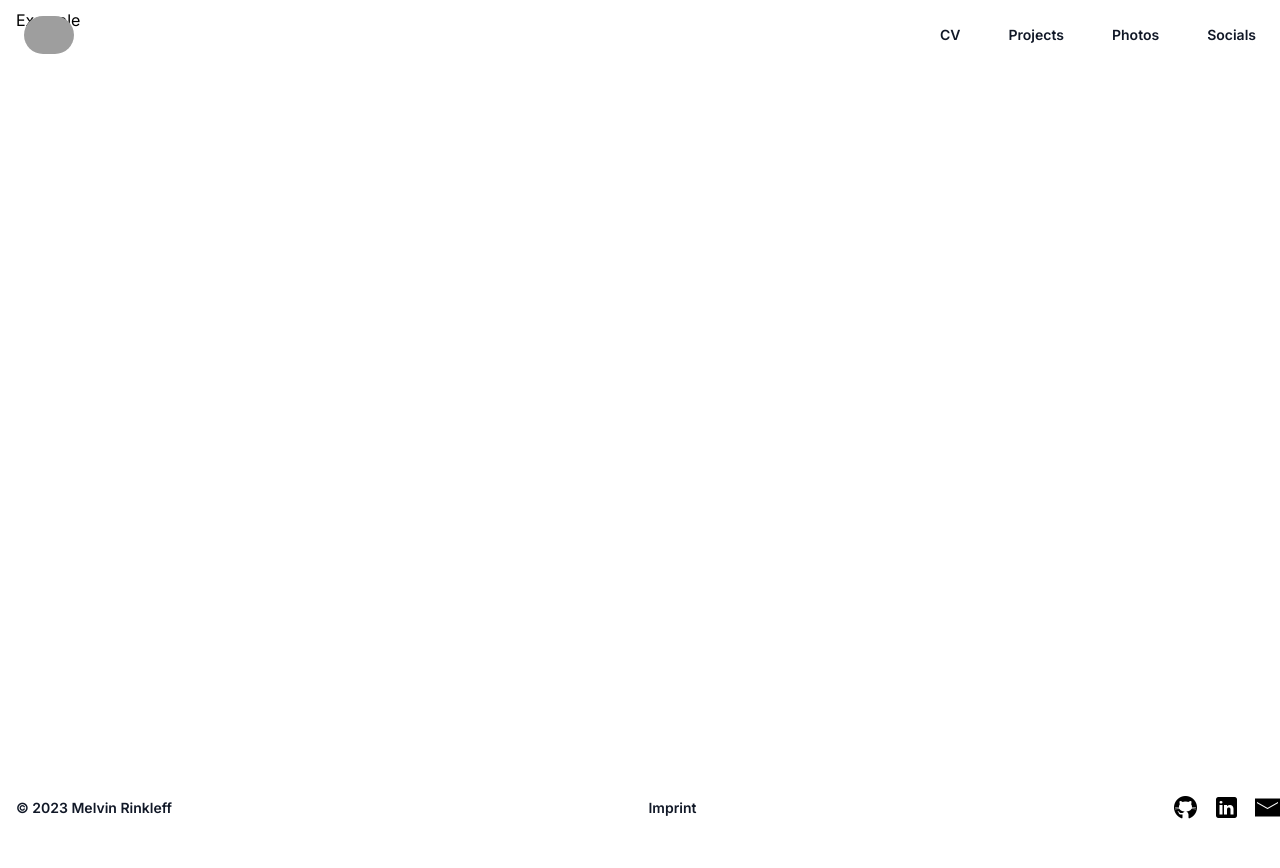
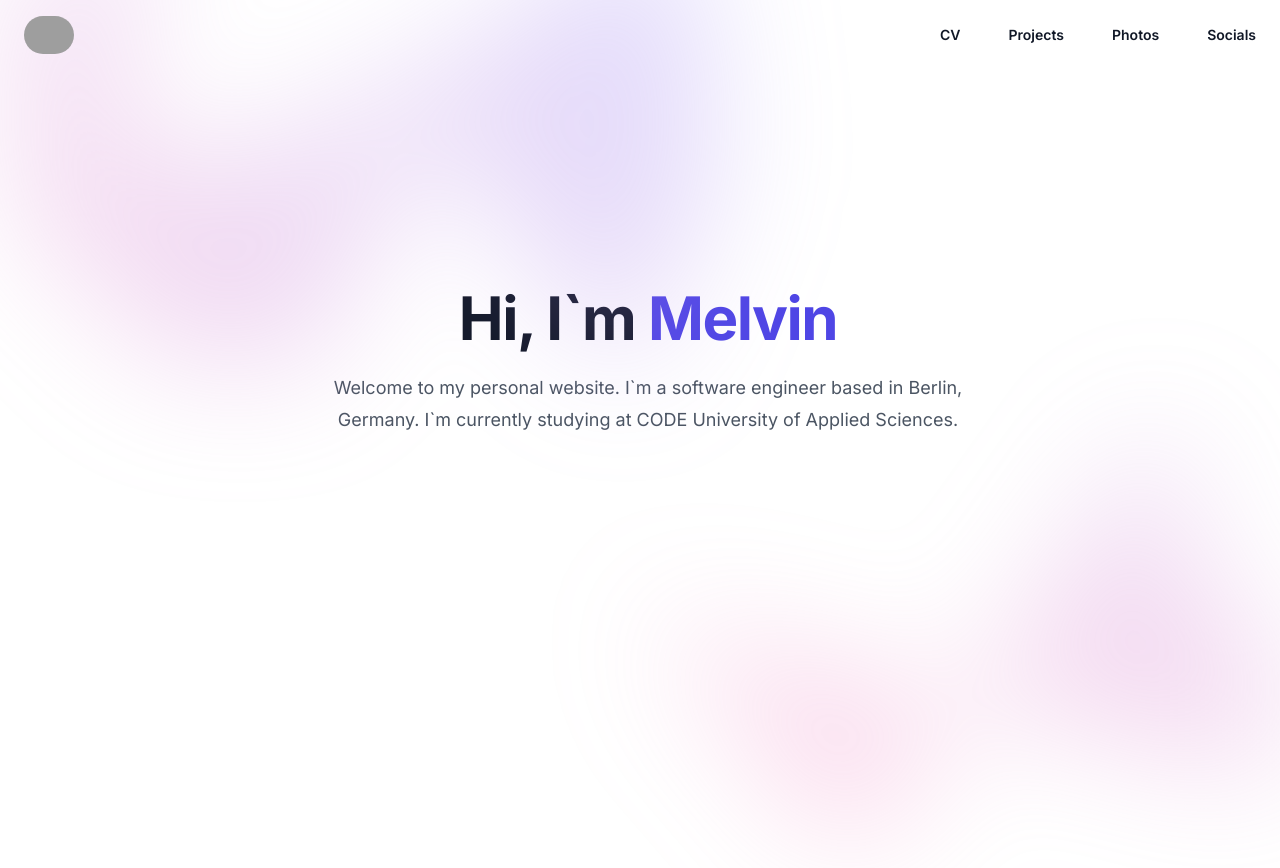
Before and after one commit to Melvin2306/melvinrinkleff.de, a Next.js app in the folder website/: page / in a window 1280 px wide. Shown: the top 868 px of the page. Before the commit the page ends 840 px from the top, so only its background shows below. Built offline with nearby package versions, Linux system fonts and the light colour scheme; grey boxes are pictures that could not be loaded.

Commit message:
Update page.tsx

```diff
--- a/website/src/app/page.tsx
+++ b/website/src/app/page.tsx
@@ -1,7 +1,54 @@
+"use client";
+
+import { useState } from "react";
+import { Dialog } from "@headlessui/react";
+import { Bars3Icon, XMarkIcon } from "@heroicons/react/24/outline";
+import Image from "next/image";
+import Link from "next/link";
+
 export default function Example() {
   return (
-    <div>
-      <h1>Example</h1>
+    <div className="bg-white">
+      <div className="relative isolate px-6 pt-14 lg:px-8">
+        <div
+          className="absolute inset-x-0 -top-40 transform-gpu overflow-hidden blur-3xl sm:-top-80"
+          aria-hidden="true"
+        >
+          <div
+            className="relative left-[calc(50%-11rem)] aspect-[1155/678] w-[36.125rem] -translate-x-1/2 rotate-[30deg] bg-gradient-to-tr from-[#ff80b5] to-[#9089fc] opacity-30 sm:left-[calc(50%-30rem)] sm:w-[72.1875rem]"
+            style={{
+              clipPath:
+                "polygon(74.1% 44.1%, 100% 61.6%, 97.5% 26.9%, 85.5% 0.1%, 80.7% 2%, 72.5% 32.5%, 60.2% 62.4%, 52.4% 68.1%, 47.5% 58.3%, 45.2% 34.5%, 27.5% 76.7%, 0.1% 64.9%, 17.9% 100%, 27.6% 76.8%, 76.1% 97.7%, 74.1% 44.1%)",
+            }}
+          />
+        </div>
+        <div className="mx-auto max-w-2xl py-32 sm:py-48 lg:py-56">
+          <div className="text-center">
+            <h1 className="text-4xl font-bold tracking-tight text-gray-900 sm:text-6xl">
+              Hi, I`m <span className="text-indigo-600">Melvin</span>
+            </h1>
+            <p className="mt-6 text-lg leading-8 text-gray-600">
+              Welcome to my personal website. I`m a software engineer based in
+              Berlin, Germany. I`m currently studying at{" "}
+              <Link href="https://code.berlin/" className="hover:underline">
+                CODE University of Applied Sciences.
+              </Link>
+            </p>
+          </div>
+        </div>
+        <div
+          className="absolute inset-x-0 top-[calc(100%-13rem)] -z-10 transform-gpu overflow-hidden blur-3xl sm:top-[calc(100%-30rem)]"
+          aria-hidden="true"
+        >
+          <div
+            className="relative left-[calc(50%+3rem)] aspect-[1155/678] w-[36.125rem] -translate-x-1/2 bg-gradient-to-tr from-[#ff80b5] to-[#9089fc] opacity-30 sm:left-[calc(50%+36rem)] sm:w-[72.1875rem]"
+            style={{
+              clipPath:
+                "polygon(74.1% 44.1%, 100% 61.6%, 97.5% 26.9%, 85.5% 0.1%, 80.7% 2%, 72.5% 32.5%, 60.2% 62.4%, 52.4% 68.1%, 47.5% 58.3%, 45.2% 34.5%, 27.5% 76.7%, 0.1% 64.9%, 17.9% 100%, 27.6% 76.8%, 76.1% 97.7%, 74.1% 44.1%)",
+            }}
+          />
+        </div>
+      </div>
     </div>
   );
 }
```
